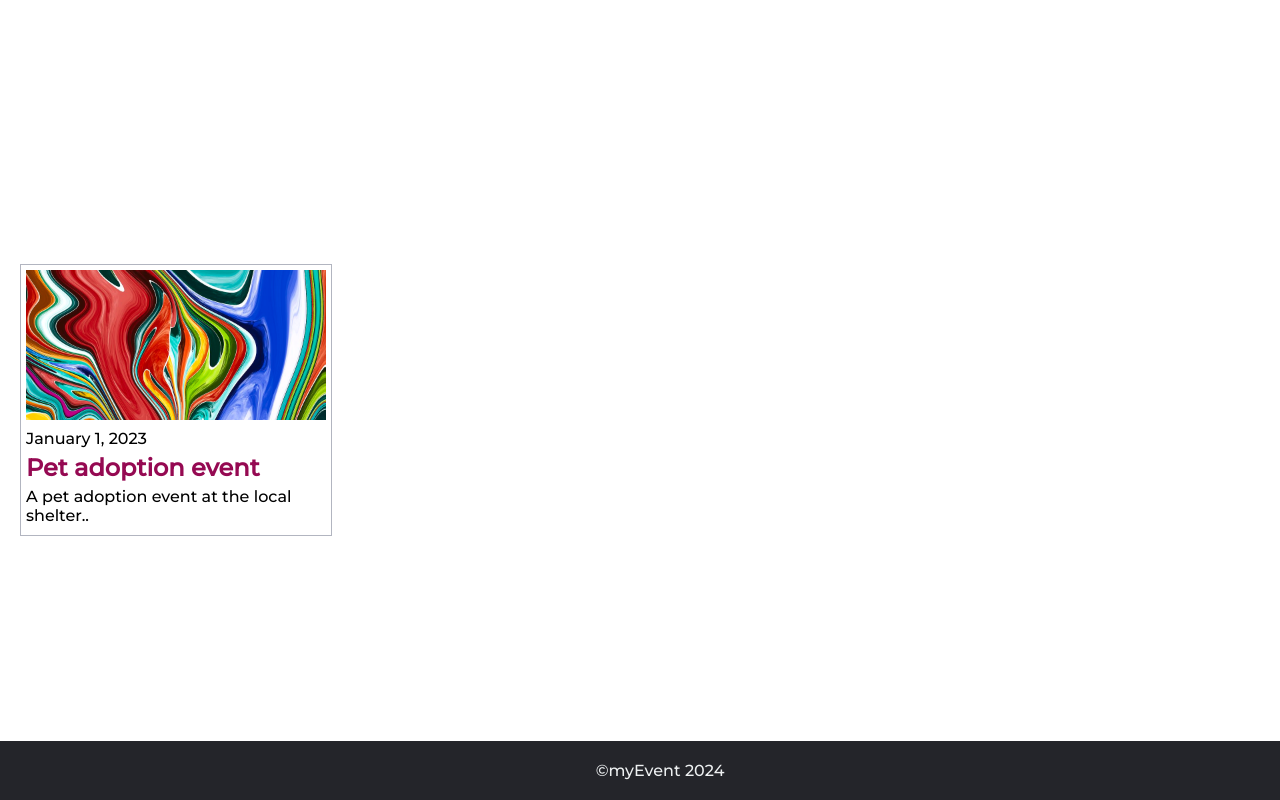
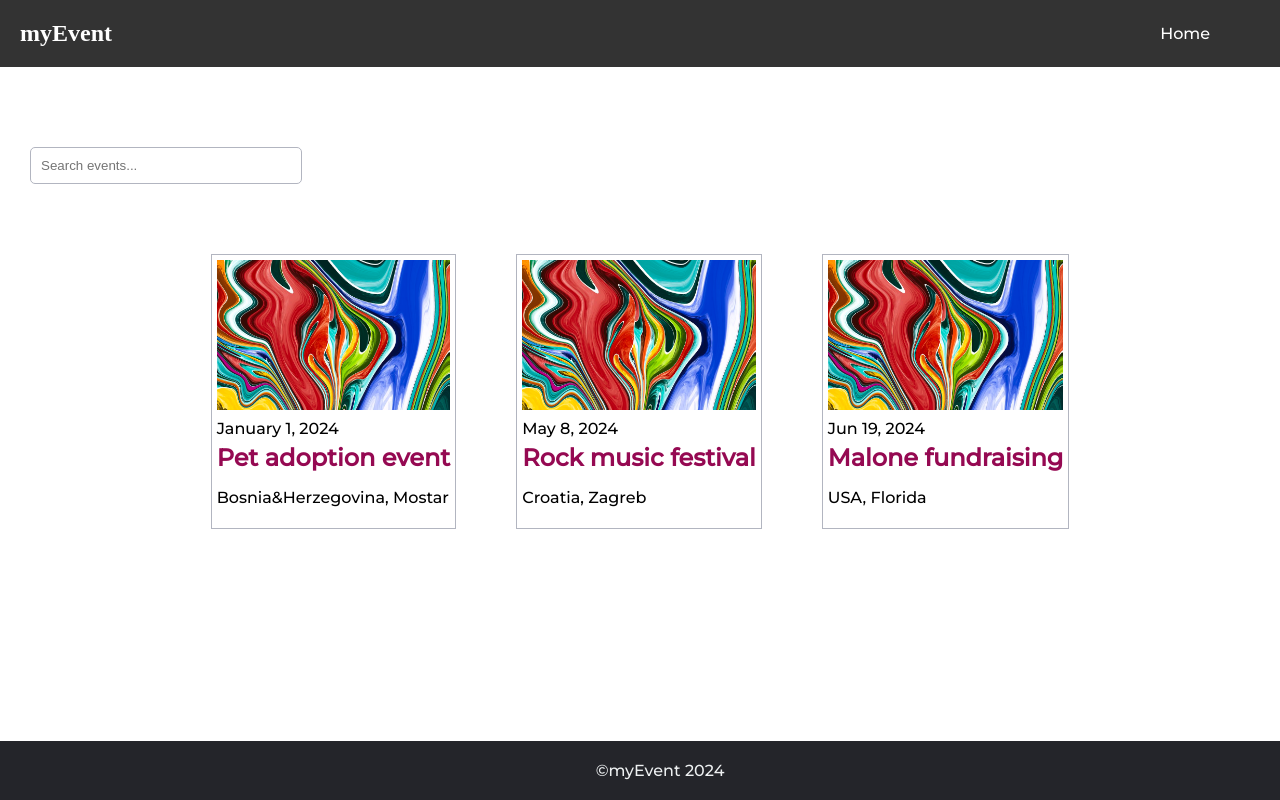
Before and after one commit to alejnaH/Event-Management-System, a PHP site: page /attendEvent.html in a window 1280 px wide. Run offline with PHP 8.4, Linux system fonts and the light colour scheme.

Commit message:
Made the event blocks for attend Event page

```diff
--- a/attendEvent.html
+++ b/attendEvent.html
@@ -5,17 +5,45 @@
     <meta name="viewport" content="width=device-width, initial-scale=1.0">
     <title>Attend Event</title>
     <link rel="stylesheet" href="style.css">
+</head>
+<body>
+<nav class="myEvent-nav">
+        <h1>myEvent</h1>
+        <a href="index.html" class="home-button">Home</a>
 
-    <a href="link-to-event-page.html">
+</nav>
+<div class="search-container">
+    <input type="text" id="search" name="search" placeholder="Search events...">
+</div>
+
+    <div class="event-container">
+        <a href="link-to-event-page.html">
+            <div class="event-block">
+                <img src="images/abstract.jpg" alt="image">
+                <p class="event-date">January 1, 2024</p>
+                <h2 class="event-title">Pet adoption event</h2>
+                <p class="place">Bosnia&Herzegovina, Mostar</p>
+            </div>
+        </a>
+        <a href="link-to-event-page.html">
         <div class="event-block">
-            <img src="images/abstract.jpg" alt="Pet adoption event">
+            <img src="images/abstract.jpg" alt="image">
+            <p class="event-date">May 8, 2024</p>
+            <h2 class="event-title">Rock music festival  </h2>
+            <p class="place">Croatia, Zagreb</p>
+        </div>
+        <a href="link-to-event-page.html">
+            <div class="event-block">
+                <img src="images/abstract.jpg" alt="image">
+                <p class="event-date">Jun 19, 2024</p>
+                <h2 class="event-title">Malone fundraising </h2>
+                <p class="place">USA, Florida</p>
+            </div>
+        </div>
+    </div>
 
-            <p class="event-date">January 1, 2023</p>
-            <h2 class="event-title">Pet adoption event</h2>
-            <p class="event-description">A pet adoption event at the local shelter..</p>
-        </div>
 <footer>
-        ©myEvent 2024
+    ©myEvent 2024
 </footer>
 </body>
 </html>
--- a/style.css
+++ b/style.css
@@ -298,6 +298,13 @@ body.hostEvent {
 
 input[type="eventName"] {
     width: 100%;
+    .search-container {
+        display: flex;
+        justify-content: left;
+        margin-top: 5px;
+        margin-bottom: 10px;
+        margin-left: 30px;
+    }
     padding: 12px 20px;
     margin: 8px 0;
     box-sizing: border-box;
@@ -357,17 +364,69 @@ input[type="eventDate"] {
 
 /*Attend event page*/
 
+
+.myEvent-nav {
+    background-color: #333;
+    color: white;
+    padding: 20px;
+    text-align: center;
+    margin-bottom: 80px;
+    display: flex;
+    align-items: center;
+    justify-content: space-between;
+}
+
+.myEvent-nav h1 {
+    margin: 0;
+}
+
+.search-container {
+    display: flex;
+    justify-content: left;
+    margin-top: 5px;
+    margin-bottom: 10px;
+    margin-left: 30px;
+}
+
+.myEvent-nav .home-button {
+    color: white;
+    text-decoration: none;
+    transition: background-color 0.3s ease;
+    margin-right: 50px;
+
+}
+
+.myEvent-nav .home-button:hover {
+    color: rgba(0,136,169,0.8);
+}
+
+.search-container input[type="text"] {
+    padding: 10px;
+    width: 250px;
+    border-radius: 5px;
+    border: 1px solid #b2b5c0;
+}
+
+.event-container {
+    display: flex;
+    justify-content: space-between;
+    flex-wrap: wrap;
+    margin-top: 50px;
+    padding: 0 30px; /* Add horizontal padding to your container */
+}
+
 .event-block {
-    width: 300px;
+    margin: 20px;
     padding: 5px;
     text-align: left;
     border: 1px solid #b2b5c0;
-    margin-left: 20px;
-    position: absolute;
-    top: 50%;
-    transform: translateY(-50%);
+    position: relative;
+    top: initial;
+    transform: none;
+    flex: 0 0 30%;
+}
 
-}
+
 
 .event-block .event-date {
     margin-top: 0;
```
